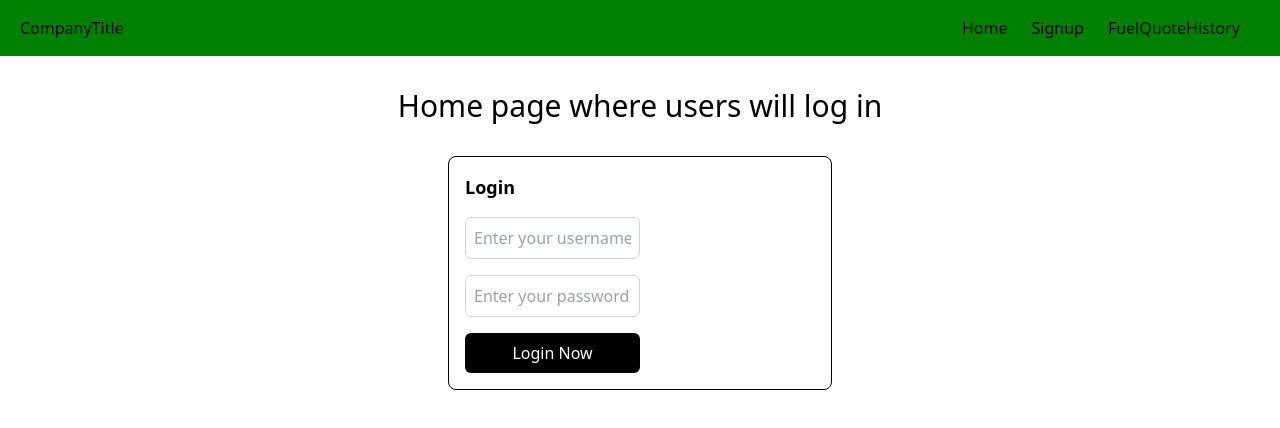
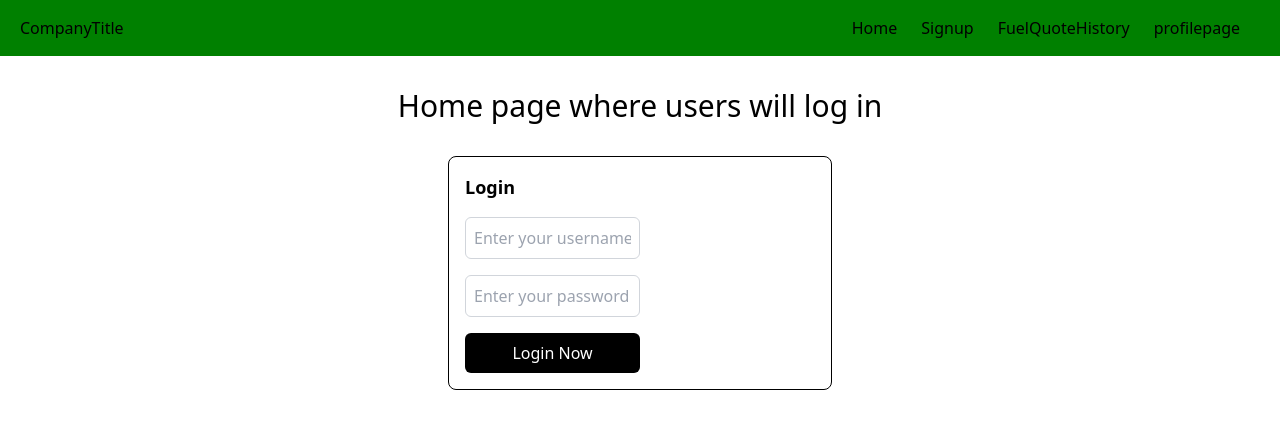
Before and after one commit to ben123-source/COSC-4353-Project, a React (Create React App) app: page / in a window 1280 px wide. Shown: the top 428 px of the page. Built offline with nearby package versions, Linux system fonts and the light colour scheme.

Commit message:
merged everything

```diff
--- a/src/App.js
+++ b/src/App.js
@@ -3,6 +3,7 @@ import Home from "./pages/Home.js";
 import Fuel from "./pages/Fuel.js";
 import Signup from "./pages/Signup.js";
 import FuelQuoteHistory from "./pages/FuelQuote.js";
+import Profile from "./pages/profilepage.js";
 import { BrowserRouter, Routes, Route } from "react-router-dom";
 //test commit
 const App = () => {
@@ -13,6 +14,8 @@ const App = () => {
                 <Route path="/fuelformpage" element={<Fuel />} />
                 <Route path="/signup" element={<Signup />} />
                 <Route path="/fuelQuotes" element={<FuelQuoteHistory />} />
+                <Route path="/profilepage" element={<FuelQuoteHistory />} />
+
             </Routes>
         </BrowserRouter>
   );
--- a/src/components/HomeNavbar.js
+++ b/src/components/HomeNavbar.js
@@ -14,6 +14,8 @@ const Navbar = () => {
                         <button onClick={() => navigate("/")} className='hover:underline-dashed text-black hover:cursor-pointer'>Home</button>
                         <button onClick={() => navigate("/signup")} className='hover:underline-dashed text-black hover:cursor-pointer'>Signup</button>
                         <button onClick={() => navigate("/fuelQuotes")} className='hover:underline-dashed text-black hover:cursor-pointer'>FuelQuoteHistory</button>
+                        <button onClick={() => navigate("/profilepage")} className='hover:underline-dashed text-black hover:cursor-pointer'>profilepage</button>
+
                     </ul>
                 </div>
             </div>
```
